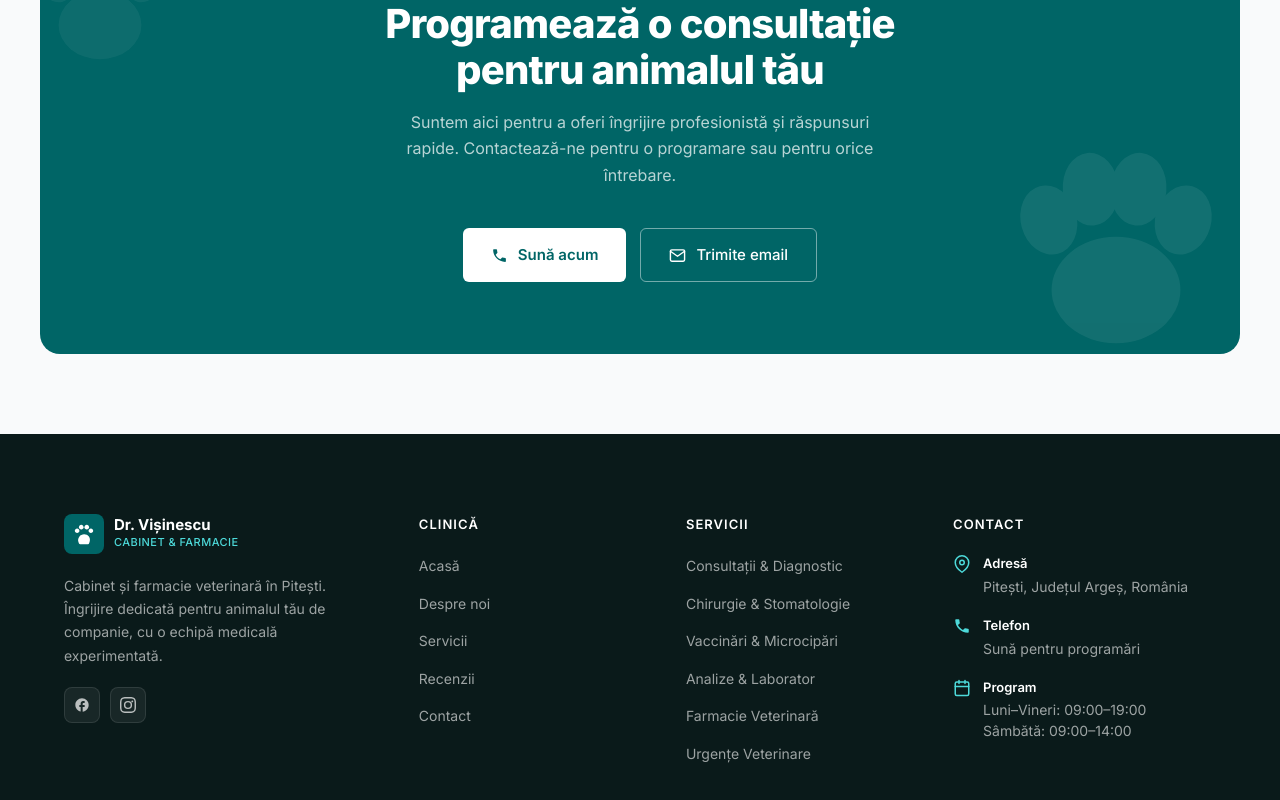
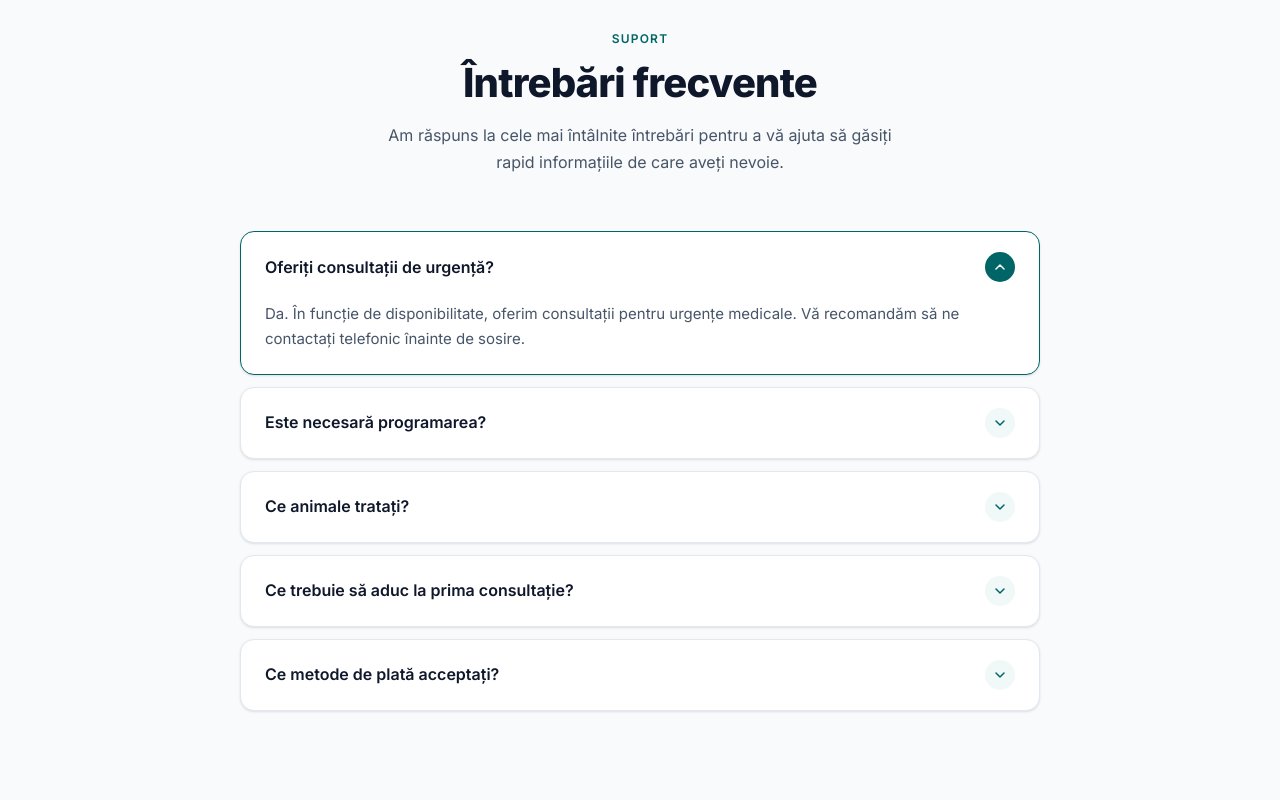
Before and after one commit to jackmichael2g4-ctrl/Cabinet-veterinar-Dr.Visinescu-Pitesti, a React (Vite) app: page / in a window 1280 px wide. Shown: the part 2980-3780 px from the top of the page. Built offline with nearby package versions, Linux system fonts and the light colour scheme.

Commit message:
Updated App.tsx

```diff
--- a/src/App.tsx
+++ b/src/App.tsx
@@ -2,6 +2,7 @@ import Navbar from './components/Navbar'
 import Hero from './components/Hero'
 import Services from './components/Services'
 import Testimonials from './components/Testimonials'
+import FAQ from './components/FAQ'
 import CTA from './components/CTA'
 import Footer from './components/Footer'
 
@@ -13,6 +14,7 @@ function App() {
         <Hero />
         <Services />
         <Testimonials />
+        <FAQ />
         <CTA />
       </main>
       <Footer />
--- /dev/null
+++ b/src/components/FAQ.tsx
@@ -0,0 +1,219 @@
+import { useState } from 'react';
+
+type FaqItem = {
+  question: string;
+  answer: string;
+};
+
+const faqItems: FaqItem[] = [
+  {
+    question: 'Oferiți consultații de urgență?',
+    answer:
+      'Da. În funcție de disponibilitate, oferim consultații pentru urgențe medicale. Vă recomandăm să ne contactați telefonic înainte de sosire.',
+  },
+  {
+    question: 'Este necesară programarea?',
+    answer:
+      'Programarea este recomandată pentru a reduce timpul de așteptare și pentru a ne putea organiza cât mai eficient.',
+  },
+  {
+    question: 'Ce animale tratați?',
+    answer:
+      'Oferim servicii medicale pentru câini, pisici și alte animale de companie.',
+  },
+  {
+    question: 'Ce trebuie să aduc la prima consultație?',
+    answer:
+      'Dacă există, vă recomandăm să aduceți carnetul de sănătate și orice documente medicale relevante ale animalului.',
+  },
+  {
+    question: 'Ce metode de plată acceptați?',
+    answer: 'Acceptăm plata cu numerar și card bancar.',
+  },
+];
+
+export default function FAQ() {
+  const [openIndex, setOpenIndex] = useState<number>(0);
+
+  const toggle = (index: number) => {
+    setOpenIndex((prev) => (prev === index ? -1 : index));
+  };
+
+  return (
+    <section
+      style={{
+        backgroundColor: 'var(--color-bg)',
+        padding: '96px 24px',
+      }}
+      className="section-pad"
+      id="faq"
+    >
+      <div style={{ maxWidth: '800px', margin: '0 auto' }}>
+        {/* Header */}
+        <div style={{ textAlign: 'center', marginBottom: '56px' }}>
+          <span
+            style={{
+              display: 'inline-block',
+              fontSize: '12px',
+              fontWeight: 600,
+              letterSpacing: '0.1em',
+              textTransform: 'uppercase',
+              color: 'var(--color-primary)',
+              marginBottom: '12px',
+            }}
+          >
+            Suport
+          </span>
+          <h2
+            style={{
+              fontSize: 'clamp(28px, 4vw, 40px)',
+              fontWeight: 800,
+              color: 'var(--color-text)',
+              letterSpacing: '-0.02em',
+              lineHeight: 1.15,
+              marginBottom: '16px',
+            }}
+          >
+            Întrebări frecvente
+          </h2>
+          <p
+            style={{
+              fontSize: '16px',
+              color: 'var(--color-text-secondary)',
+              lineHeight: 1.65,
+              maxWidth: '540px',
+              margin: '0 auto',
+            }}
+          >
+            Am răspuns la cele mai întâlnite întrebări pentru a vă ajuta să
+            găsiți rapid informațiile de care aveți nevoie.
+          </p>
+        </div>
+
+        {/* Accordion */}
+        <div
+          style={{
+            display: 'flex',
+            flexDirection: 'column',
+            gap: '12px',
+          }}
+        >
+          {faqItems.map((item, index) => {
+            const isOpen = openIndex === index;
+            return (
+              <FaqRow
+                key={index}
+                item={item}
+                isOpen={isOpen}
+                onToggle={() => toggle(index)}
+              />
+            );
+          })}
+        </div>
+      </div>
+    </section>
+  );
+}
+
+type FaqRowProps = {
+  item: FaqItem;
+  isOpen: boolean;
+  onToggle: () => void;
+};
+
+function FaqRow({ item, isOpen, onToggle }: FaqRowProps) {
+  return (
+    <div
+      style={{
+        backgroundColor: 'var(--color-white)',
+        border: `1px solid ${isOpen ? 'var(--color-primary)' : 'var(--color-border)'}`,
+        borderRadius: 'var(--radius-lg)',
+        boxShadow: 'var(--shadow-sm)',
+        overflow: 'hidden',
+        transition: 'border-color 0.2s ease',
+      }}
+    >
+      <button
+        type="button"
+        onClick={onToggle}
+        aria-expanded={isOpen}
+        style={{
+          width: '100%',
+          display: 'flex',
+          alignItems: 'center',
+          justifyContent: 'space-between',
+          gap: '16px',
+          padding: '20px 24px',
+          backgroundColor: 'transparent',
+          border: 'none',
+          cursor: 'pointer',
+          textAlign: 'left',
+          fontFamily: 'inherit',
+        }}
+      >
+        <span
+          style={{
+            fontSize: '16px',
+            fontWeight: 600,
+            color: 'var(--color-text)',
+            lineHeight: 1.4,
+          }}
+        >
+          {item.question}
+        </span>
+        <span
+          style={{
+            flexShrink: 0,
+            width: '30px',
+            height: '30px',
+            borderRadius: '50%',
+            backgroundColor: isOpen ? 'var(--color-primary)' : 'var(--color-primary-subtle)',
+            display: 'flex',
+            alignItems: 'center',
+            justifyContent: 'center',
+            transition: 'background-color 0.2s ease, transform 0.25s ease',
+            transform: isOpen ? 'rotate(180deg)' : 'rotate(0deg)',
+          }}
+        >
+          <svg
+            width="16"
+            height="16"
+            viewBox="0 0 24 24"
+            fill="none"
+            style={{ color: isOpen ? '#ffffff' : 'var(--color-primary)', transition: 'color 0.2s ease' }}
+          >
+            <path
+              d="M6 9L12 15L18 9"
+              stroke="currentColor"
+              strokeWidth="2.2"
+              strokeLinecap="round"
+              strokeLinejoin="round"
+            />
+          </svg>
+        </span>
+      </button>
+
+      {/* Animated panel using grid-rows trick */}
+      <div
+        style={{
+          display: 'grid',
+          gridTemplateRows: isOpen ? '1fr' : '0fr',
+          transition: 'grid-template-rows 0.3s ease',
+        }}
+      >
+        <div style={{ overflow: 'hidden' }}>
+          <p
+            style={{
+              padding: '0 24px 22px',
+              fontSize: '15px',
+              color: 'var(--color-text-secondary)',
+              lineHeight: 1.65,
+            }}
+          >
+            {item.answer}
+          </p>
+        </div>
+      </div>
+    </div>
+  );
+}
```
